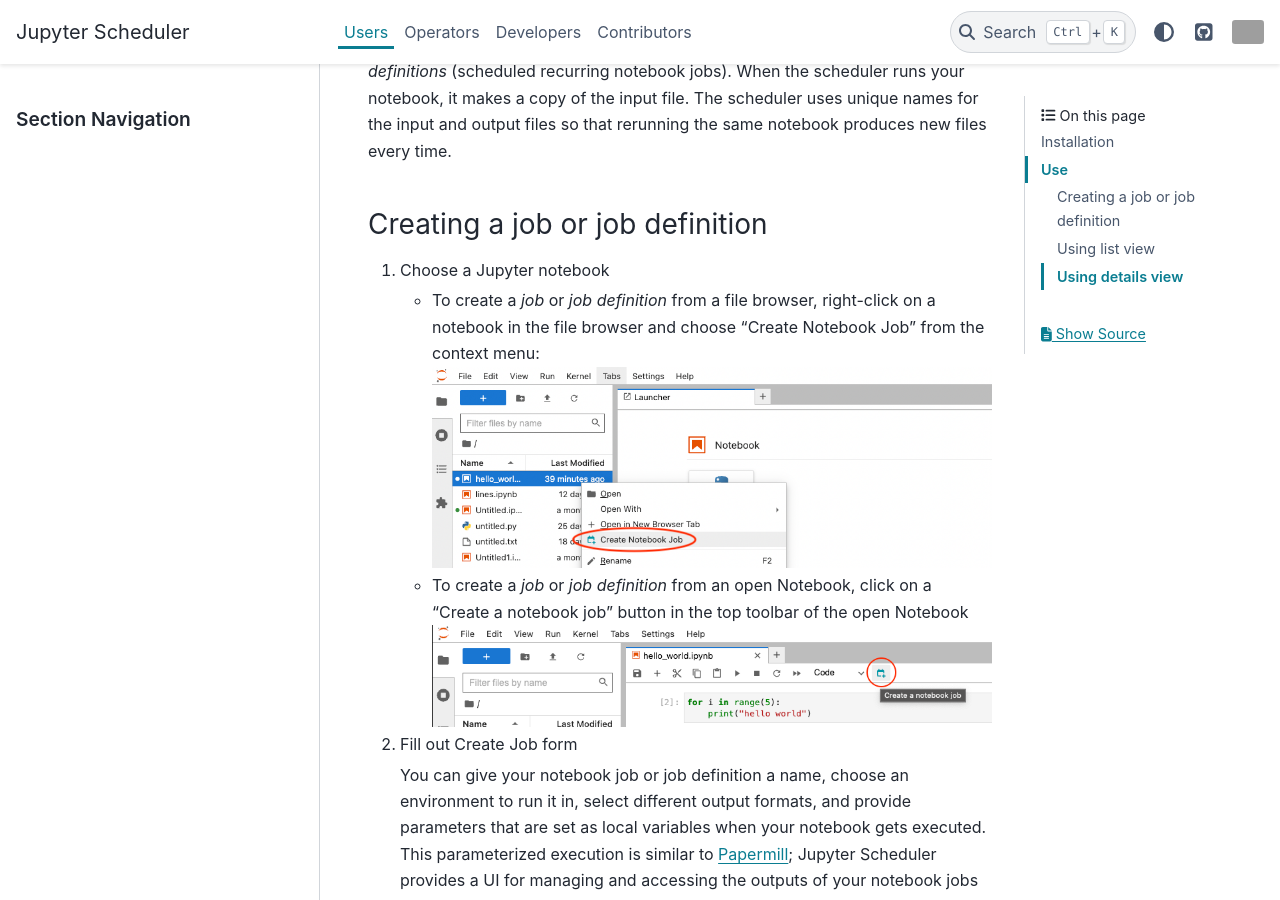
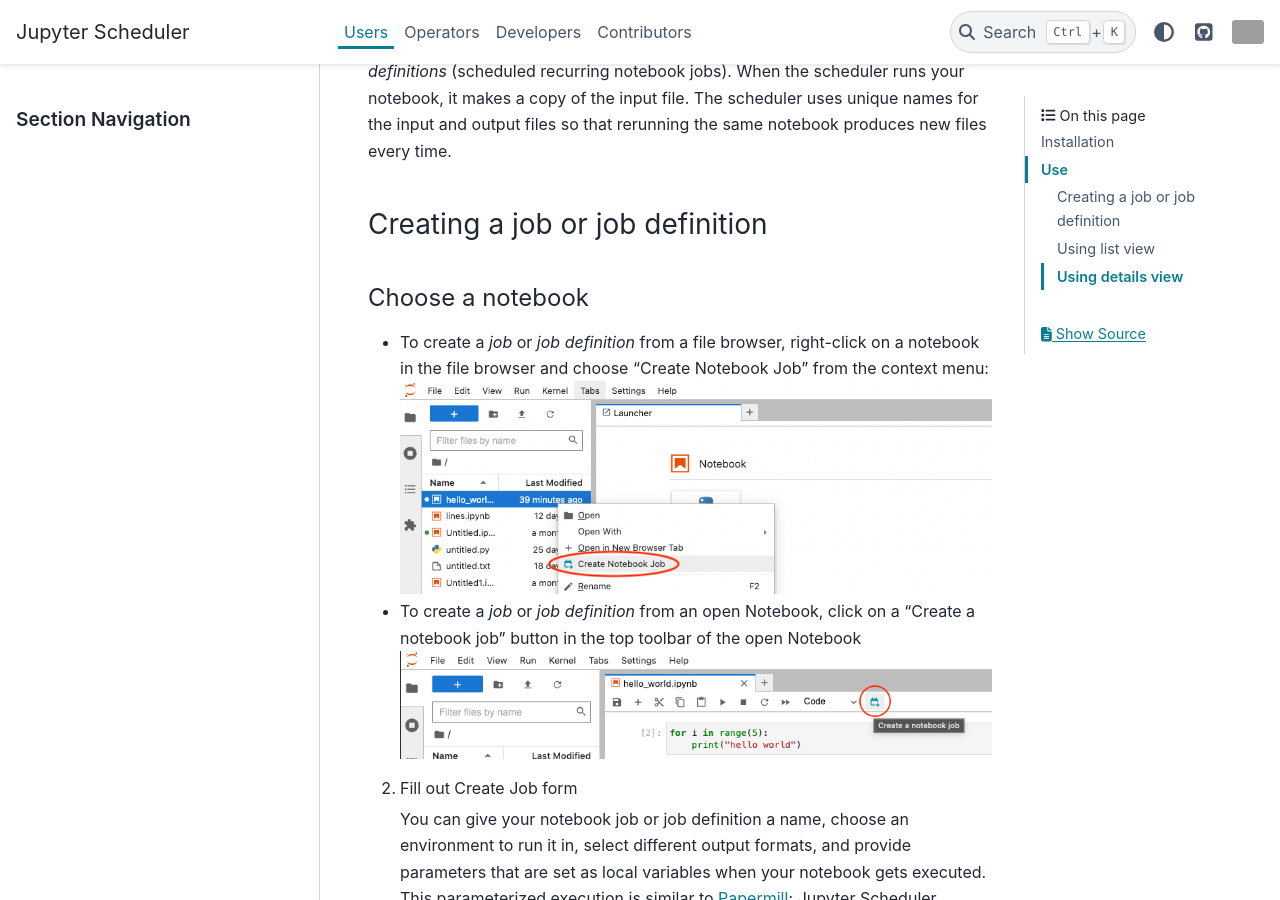
Before and after one commit to jupyter-server/jupyter-scheduler, a Sphinx documentation site: the page built from docs/users/index.md, in a window 1280 px wide and 900 px high, scrolled down 765 px. Built offline with Sphinx 7.4.7 and the PyData theme 0.15.4, drawn with Linux system fonts in a browser that asks for light colours; grey boxes are pictures that could not be loaded.

Commit message:
Swap numbered list to subsection (####) per @jweill-aws suggestions
Co-authored-by: Jason Weill <93281816+jweill-aws@users.noreply.github.com>

```diff
--- a/docs/users/index.md
+++ b/docs/users/index.md
@@ -28,7 +28,7 @@
 
 ### Creating a job or job definition
 
-1. Choose a Jupyter notebook
+#### Choose a notebook
    - To create a *job* or *job definition* from a file browser, right-click on a notebook in the file browser and choose “Create Notebook Job” from the context menu:
 ![“Create Notebook Job” button in the file browser context menu](./images/create_job_from_filebrowser.png)
 
```
